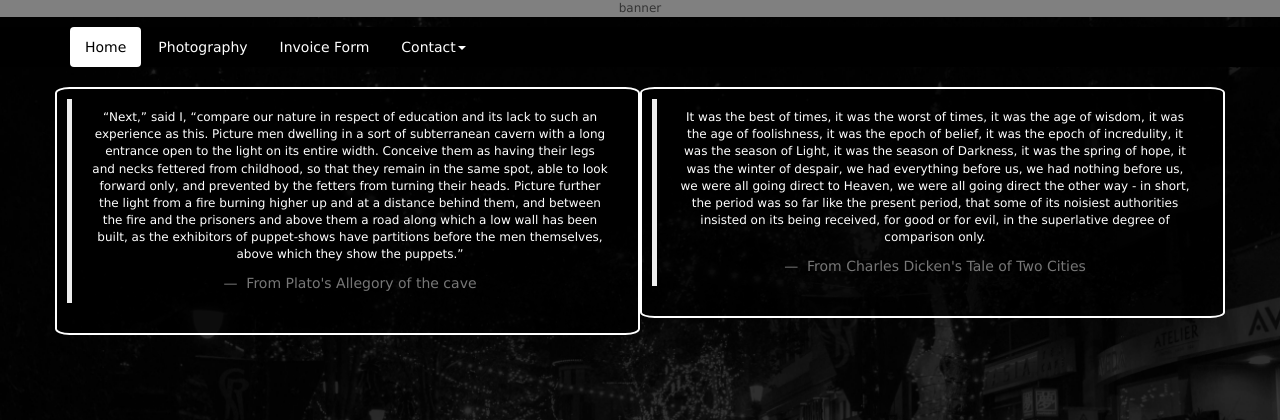
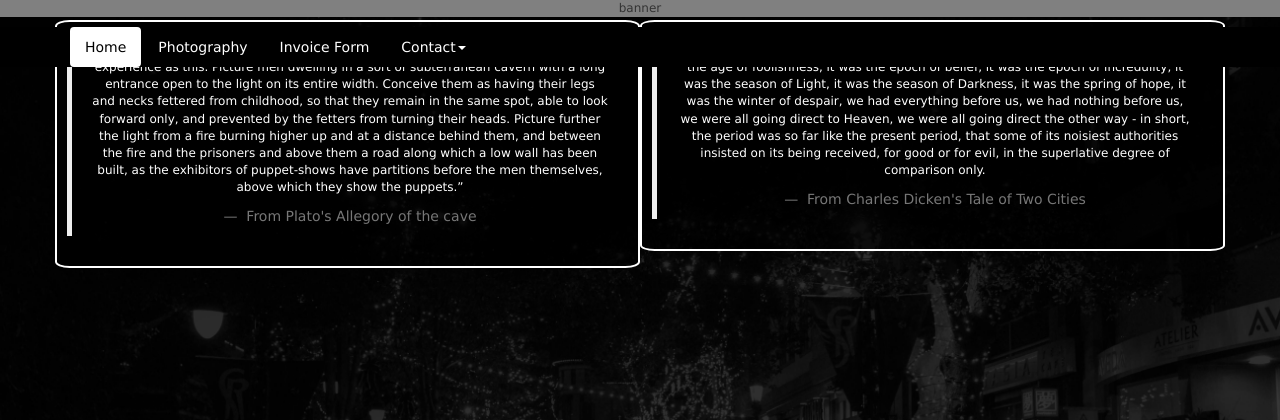
Before and after one commit to Yatzooa/webIntern, a PHP site: page /workGitFolder/ in a window 1280 px wide. Shown: the top 420 px of the page. Run offline with PHP 8.4, Linux system fonts and the light colour scheme; some libraries are stand-ins or nearby versions.

Commit message:
update??

```diff
--- a/index.php
+++ b/index.php
@@ -14,6 +14,14 @@
 		margin: 0;
 		padding: 0;
   	}
+
+	#dummySpace {
+		height:25%;
+		width:100%;
+		position:relative;
+		display:block;
+
+	}
   	#fixedBar {
 		position:fixed;
 		display:block;
@@ -39,7 +47,6 @@
 	}
 
 	#postBody {
-		top:75px;
 		position:relative;
 	}
 
@@ -89,6 +96,8 @@
 
 </head>
 <body class="img-responsive">
+
+	<div id="fixedBar">
 	<div id="banner">
 		<p>banner</p>
 	</div>
@@ -108,6 +117,11 @@
 				</ul>
 	    </div>
 	</div>
+
+	</div>
+
+	<div id="dummySpace"></div>
+
 	<div class="container">
 
 	<div class="row">
```
